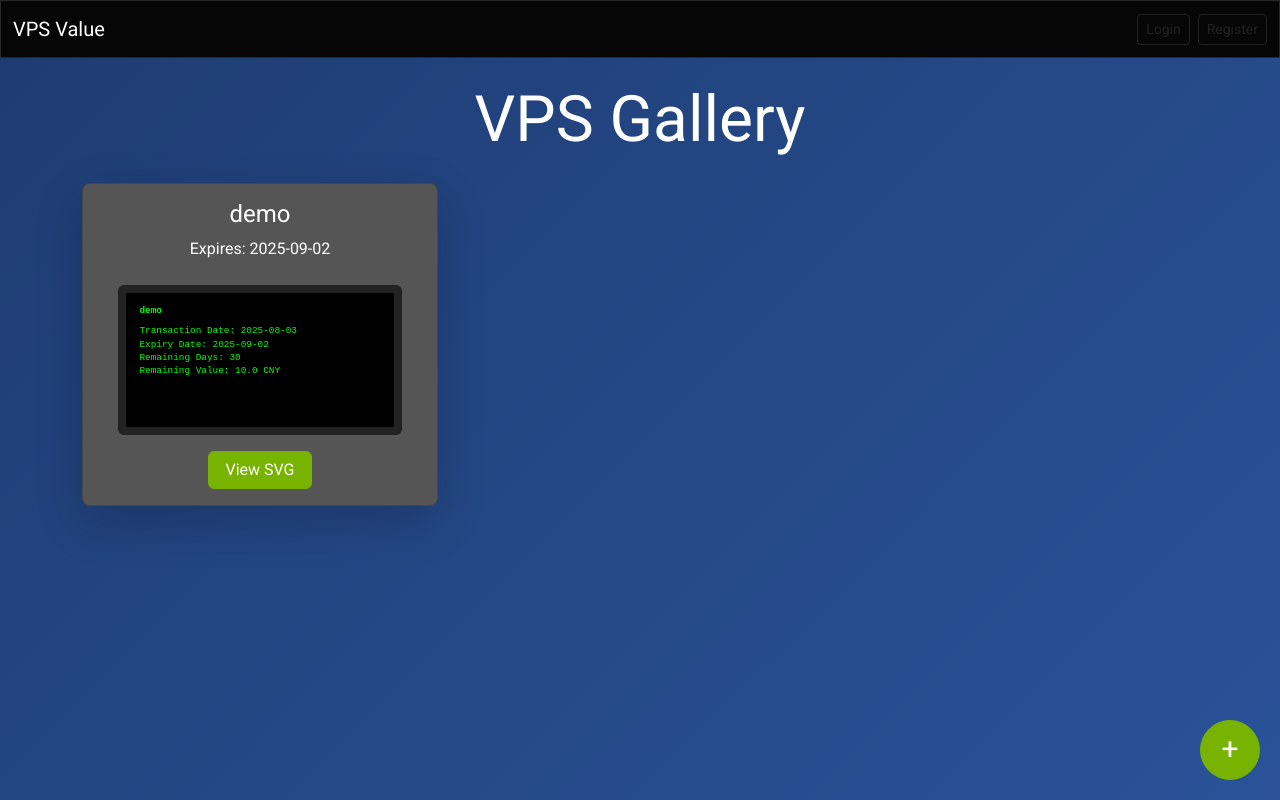
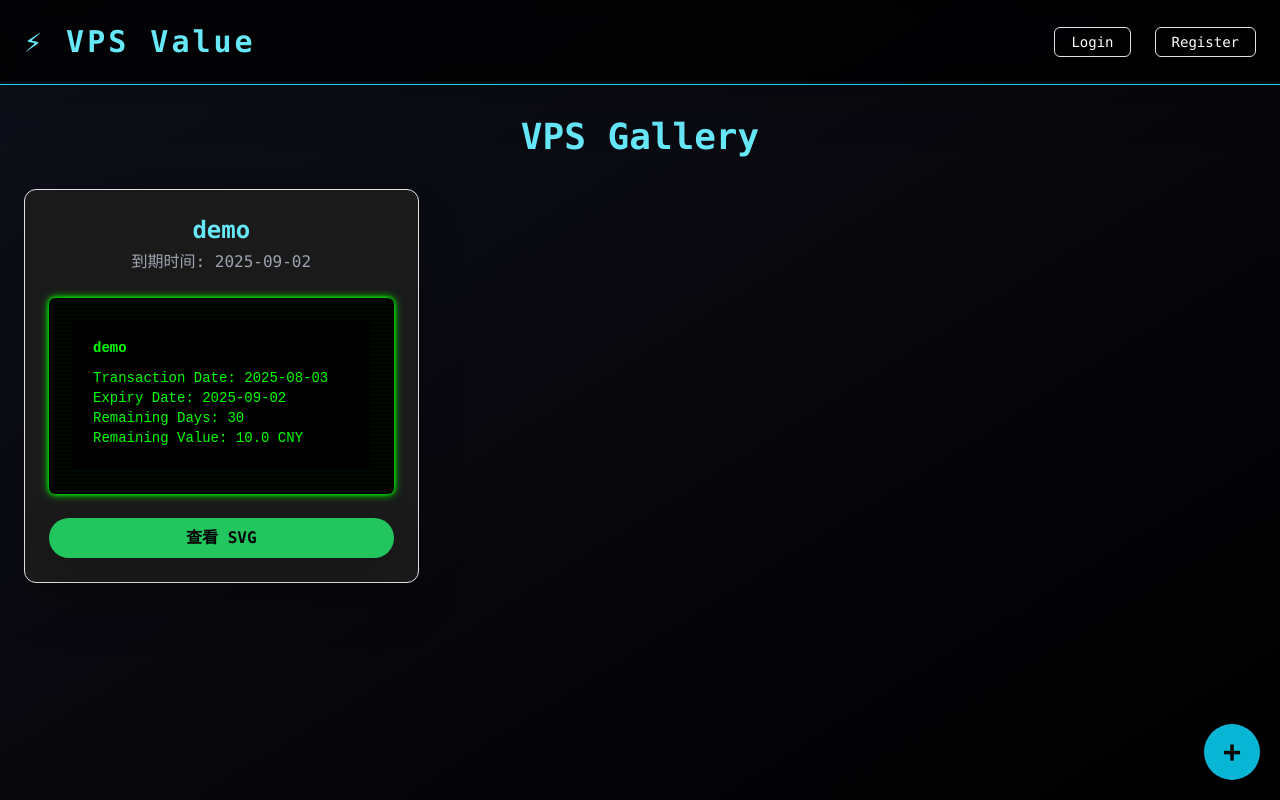
Before and after one commit to podcctv/vps-value-calculator, a Flask app: page /vps in a window 1280 px wide. Run offline with Flask 3, Linux system fonts and the light colour scheme; data comes from the database, SQL or seed files in the repository; some libraries are stand-ins or nearby versions.

Commit message:
feat: add cyberpunk style to VPS gallery

```diff
--- /dev/null
+++ b/static/css/crt.css
@@ -0,0 +1,30 @@
+.crt {
+  background-color: #000;
+  color: #00ff00;
+  font-family: 'Share Tech Mono', monospace;
+  box-shadow: 0 0 4px #0f0, 0 0 10px #0f0;
+  background-image: repeating-linear-gradient(
+    to bottom,
+    rgba(0, 255, 0, 0.05),
+    rgba(0, 255, 0, 0.05) 1px,
+    transparent 2px,
+    transparent 4px
+  );
+  animation: scanlines 1s linear infinite;
+  line-height: 1.4;
+}
+
+@keyframes scanlines {
+  0% {
+    background-position: 0 0;
+  }
+  100% {
+    background-position: 0 100%;
+  }
+}
+
+.crt svg {
+  width: 100%;
+  height: auto;
+  fill: #00ff00;
+}
--- a/templates/vps.html
+++ b/templates/vps.html
@@ -3,68 +3,66 @@
 <head>
     <meta charset="UTF-8">
     <title>VPS Gallery</title>
-    <link rel="stylesheet" href="https://cdn.jsdelivr.net/npm/bootswatch@5.3.2/dist/cyborg/bootstrap.min.css">
-    <style>
-        body {
-            background: linear-gradient(135deg, #1e3c72 0%, #2a5298 100%);
-            min-height: 100vh;
-        }
-    </style>
+    <link href="https://fonts.googleapis.com/css2?family=Orbitron&family=Share+Tech+Mono&display=swap" rel="stylesheet">
+    <link rel="stylesheet" href="https://cdn.jsdelivr.net/npm/bootstrap@5.3.2/dist/css/bootstrap.min.css">
+    <script src="https://cdn.tailwindcss.com"></script>
+    <link rel="stylesheet" href="{{ url_for('static', filename='css/crt.css') }}">
 </head>
-<body class="text-light">
-<nav class="navbar navbar-expand-lg navbar-dark bg-dark">
-    <div class="container-fluid">
-        <a class="navbar-brand" href="{{ url_for('vps_list') }}">VPS Value</a>
-        <div class="d-flex align-items-center">
-            {% if current_user %}
-            <span class="navbar-text me-3">Hi, {{ current_user.username }}</span>
-            <a class="btn btn-outline-light btn-sm me-2" href="{{ url_for('logout') }}">Logout</a>
-            {% if current_user.is_admin %}
-            <a class="btn btn-outline-secondary btn-sm" href="{{ url_for('manage_users') }}">Manage Users</a>
-            {% endif %}
-            {% else %}
-            <a class="btn btn-outline-light btn-sm me-2" href="{{ url_for('login') }}">Login</a>
-            <a class="btn btn-outline-light btn-sm" href="{{ url_for('register') }}">Register</a>
-            {% endif %}
-        </div>
+<body class="bg-gradient-to-br from-[#0f0f1a] to-[#000000] text-white min-h-screen font-mono">
+<nav class="flex justify-between items-center px-6 py-4 bg-black/80 backdrop-blur shadow-lg border-b border-cyan-400">
+    <h1 class="text-3xl font-extrabold text-cyan-300 tracking-widest">
+        <a href="{{ url_for('vps_list') }}">⚡ VPS Value</a>
+    </h1>
+    <div class="flex gap-4 items-center">
+        {% if current_user %}
+        <span class="text-sm text-gray-300">Hi, {{ current_user.username }}</span>
+        <a class="text-sm border border-cyan-400 px-3 py-1 rounded hover:bg-cyan-700 transition" href="{{ url_for('logout') }}">Logout</a>
+        {% if current_user.is_admin %}
+        <a class="text-sm border border-orange-400 px-3 py-1 rounded hover:bg-orange-700 transition" href="{{ url_for('manage_users') }}">Manage Users</a>
+        {% endif %}
+        {% else %}
+        <a class="text-sm border border-cyan-400 px-3 py-1 rounded hover:bg-cyan-700 transition" href="{{ url_for('login') }}">Login</a>
+        <a class="text-sm border border-orange-400 px-3 py-1 rounded hover:bg-orange-700 transition" href="{{ url_for('register') }}">Register</a>
+        {% endif %}
     </div>
 </nav>
 
-<div class="container mt-4">
-    <h1 class="mb-4 text-center">VPS Gallery</h1>
+<div class="container mx-auto px-4 py-8">
+    <h1 class="text-center text-4xl font-bold text-cyan-300 mb-8">VPS Gallery</h1>
     {% if vps_list %}
-    <div class="row g-4">
+    <div class="grid gap-6 sm:grid-cols-2 lg:grid-cols-3">
         {% for vps in vps_list %}
-        <div class="col-12 col-sm-6 col-md-4">
-            <div class="card bg-secondary text-white h-100 shadow-lg rounded-3">
-                <div class="card-body d-flex flex-column align-items-center text-center">
-                    <h5 class="card-title">{{ vps.name }}</h5>
-                    {% if vps.vendor_name %}<h6 class="card-subtitle mb-2 text-muted">{{ vps.vendor_name }}</h6>{% endif %}
-                    {% if vps.expiry_date %}<p class="card-text">Expires: {{ vps.expiry_date }}</p>{% endif %}
-                    <img src="{{ url_for('get_vps_image', name=vps.name) }}" alt="{{ vps.name }} preview" class="img-fluid mt-2 bg-light rounded p-2" style="max-height:150px;">
-                    <button class="btn btn-success mt-3" data-bs-toggle="modal" data-bs-target="#svgModal" data-svg="{{ url_for('get_vps_image', name=vps.name) }}" data-name="{{ vps.name }}" data-vendor="{{ vps.vendor_name }}" data-expiry="{{ vps.expiry_date }}">View SVG</button>
-                </div>
-            </div>
+        <div class="relative p-6 rounded-xl shadow-2xl bg-[#1a1a1a] border border-cyan-400 transition transform hover:scale-105 hover:shadow-cyan-400/40 duration-300">
+            <h2 class="text-2xl font-bold text-cyan-300 text-center mb-1">{{ vps.name }}</h2>
+            {% if vps.vendor_name %}<h3 class="text-sm text-gray-400 text-center mb-2">{{ vps.vendor_name }}</h3>{% endif %}
+            {% if vps.expiry_date %}<p class="text-gray-400 text-center mb-4">到期时间: {{ vps.expiry_date }}</p>{% endif %}
+            <div class="crt p-4 rounded overflow-x-auto min-h-[160px] mb-4" data-svg-url="{{ url_for('get_vps_image', name=vps.name) }}"></div>
+            <button class="w-full bg-green-500 hover:bg-green-400 text-black font-bold py-2 px-4 rounded-full shadow-lg hover:shadow-green-400 transition"
+                    data-bs-toggle="modal" data-bs-target="#svgModal"
+                    data-svg="{{ url_for('get_vps_image', name=vps.name) }}"
+                    data-name="{{ vps.name }}" data-vendor="{{ vps.vendor_name }}" data-expiry="{{ vps.expiry_date }}">
+                查看 SVG
+            </button>
         </div>
         {% endfor %}
     </div>
     {% else %}
-    <p>No VPS entries found.</p>
+    <p class="text-center">No VPS entries found.</p>
     {% endif %}
 </div>
 
-<a href="{{ url_for('add_vps') }}" class="btn btn-success rounded-circle position-fixed" style="width:60px;height:60px;font-size:30px;bottom:20px;right:20px;line-height:44px;">+</a>
+<a href="{{ url_for('add_vps') }}" class="bg-cyan-500 hover:bg-cyan-400 text-black font-bold fixed bottom-5 right-5 w-14 h-14 flex items-center justify-center rounded-full shadow-lg shadow-cyan-300/50 transition text-3xl">+</a>
 
 <div class="modal fade" id="svgModal" tabindex="-1" aria-hidden="true">
   <div class="modal-dialog modal-dialog-centered modal-xl">
-    <div class="modal-content bg-dark text-white">
+    <div class="modal-content bg-[#1a1a1a] text-white border border-cyan-400">
       <div class="modal-header">
         <h5 class="modal-title" id="svgModalLabel"></h5>
         <button type="button" class="btn-close btn-close-white" data-bs-dismiss="modal" aria-label="Close"></button>
       </div>
-      <div class="modal-body text-center">
-        <img id="svgImage" src="" alt="SVG Preview" class="img-fluid">
-        <p class="mt-3" id="svgInfo"></p>
+      <div class="modal-body">
+        <div id="svgDisplay" class="crt p-4 rounded overflow-auto"></div>
+        <p class="mt-3 text-center" id="svgInfo"></p>
       </div>
       <div class="modal-footer">
         <button class="btn btn-secondary" id="copyLinkBtn">Copy Link</button>
@@ -76,6 +74,12 @@
 
 <script src="https://cdn.jsdelivr.net/npm/bootstrap@5.3.2/dist/js/bootstrap.bundle.min.js"></script>
 <script>
+  document.querySelectorAll('[data-svg-url]').forEach(el => {
+    fetch(el.dataset.svgUrl)
+      .then(resp => resp.text())
+      .then(svg => el.innerHTML = svg);
+  });
+
   const svgModal = document.getElementById('svgModal');
   svgModal.addEventListener('show.bs.modal', event => {
     const button = event.relatedTarget;
@@ -84,12 +88,14 @@
     const vendor = button.getAttribute('data-vendor') || '';
     const expiry = button.getAttribute('data-expiry') || '';
     const modalTitle = svgModal.querySelector('.modal-title');
-    const svgImage = document.getElementById('svgImage');
+    const svgDisplay = document.getElementById('svgDisplay');
     const info = document.getElementById('svgInfo');
     const downloadLink = document.getElementById('downloadLink');
     modalTitle.textContent = name;
-    svgImage.src = svgUrl;
-    info.textContent = `${vendor}${expiry ? ' - Expires: ' + expiry : ''}`;
+    fetch(svgUrl).then(res => res.text()).then(svg => {
+      svgDisplay.innerHTML = svg;
+    });
+    info.textContent = vendor + (expiry ? ' - Expires: ' + expiry : '');
     downloadLink.href = svgUrl;
     document.getElementById('copyLinkBtn').onclick = () => {
       navigator.clipboard.writeText(svgUrl);
```
